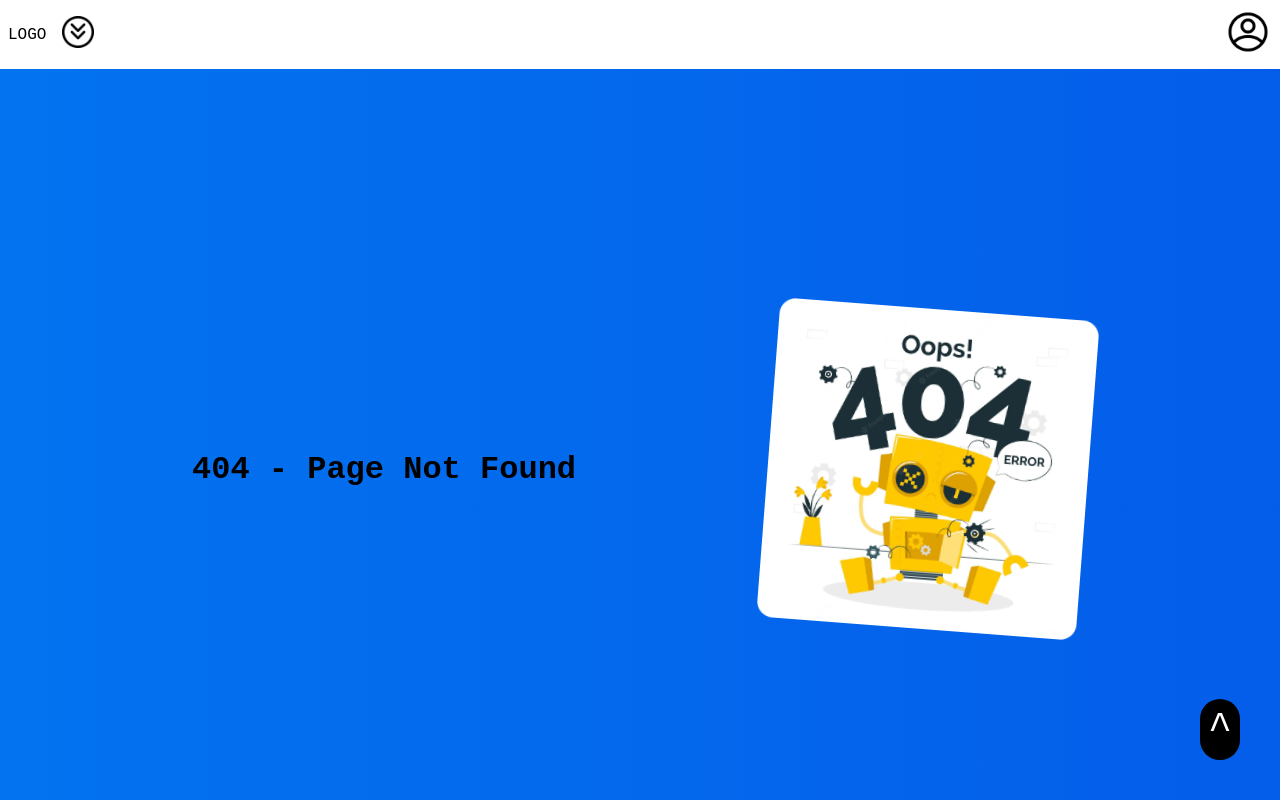
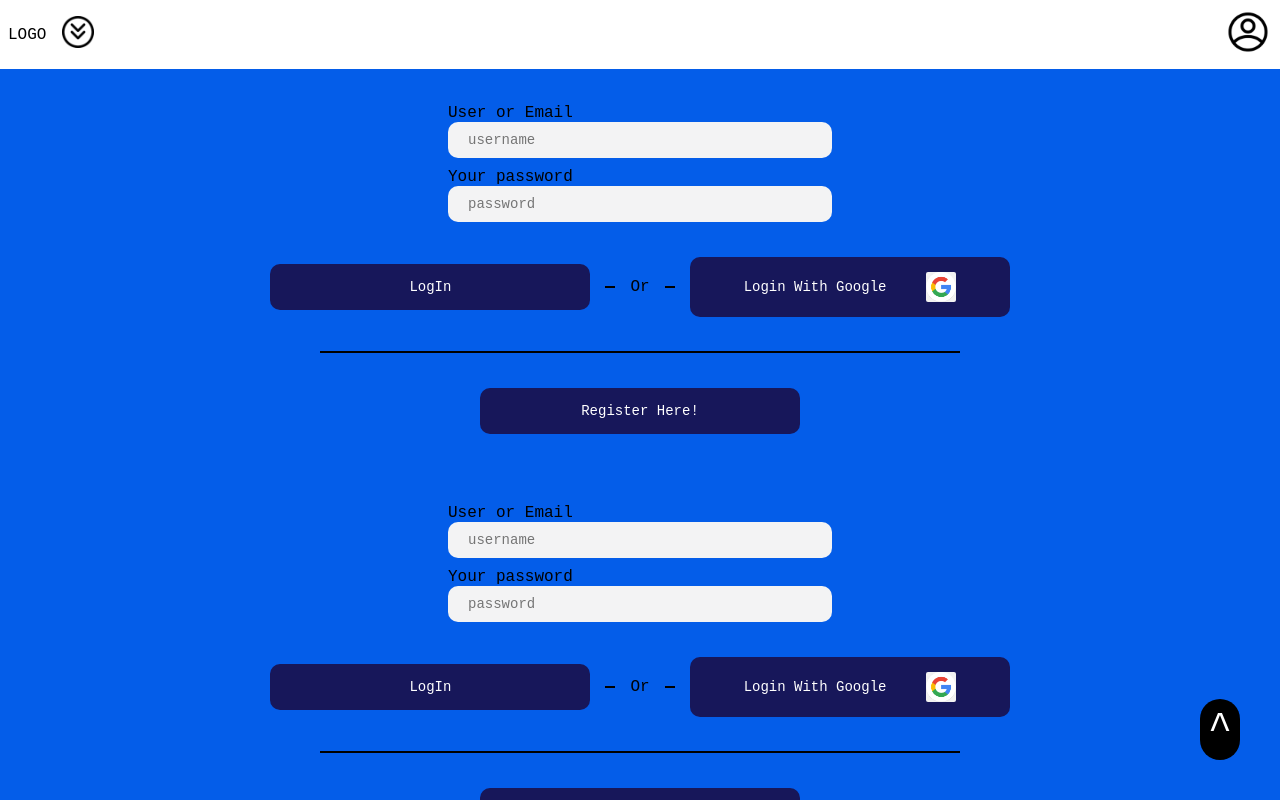
Before and after one commit to EmilioLubo/my-itinerary-two-devs, a React (Create React App) app: page /login in a window 1280 px wide. Before the commit this address had no page. Shown: the top 800 px of the page. Built offline with nearby package versions, Linux system fonts and the light colour scheme.

Commit message:
pagina singin

```diff
--- a/src/App.js
+++ b/src/App.js
@@ -3,15 +3,18 @@ import NotFoundPage from "./pages/NotFoundPage";
 import {Routes, Route} from 'react-router-dom'
 import { Layout } from "./layout/Layout";
 import { Home } from "./pages/Home";
+import Login from "./pages/SingIn";
 
 function App() {
   return (
         <Layout>
           <Routes>
             <Route path="/" element={<Home/>}/>
+            <Route path="/login" element={<Login/>} />
             <Route path="*" element={<NotFoundPage/>}></Route>
           </Routes>
         </Layout>
+
   );
 }
 
--- a/src/index.css
+++ b/src/index.css
@@ -176,3 +176,69 @@ a{
   font-size: 30px;
   font-weight: bold;
 }
+.form-log{
+  width: 100%;
+  height: 50vh;
+  background-color: #045de9;
+}
+.separate{
+  display:flex;
+  align-items: center;
+    width:100%;
+    gap:15px;
+}
+.separate hr{
+  border:none;
+  width: 10px;
+  border-top:2px solid #000;
+}
+.inputs{
+  display:flex;
+  align-self: center;
+  width:30%;
+  gap: 10px;
+}
+.inputs  input{
+  width: 100%;
+  align-self: center;
+  background-color: #f3f3f4;
+  border:none;
+  padding:10px 20px;
+  border-radius: 10px;
+  outline:none;
+  font-size:14px;
+}
+.inputs label input:hover{
+  background-color:#fff;
+  border:solid #000;
+  box-shadow: 2px 2px 5px 5px #17175a;
+
+}
+.btn{
+  width:25%;
+  background-color: #17175a;
+  text-align:center;
+  padding: 15px;
+  font-size:14px;
+  font-weight:500;
+  border:none;
+  color:#fff;
+  border-radius: 10px;
+  cursor: pointer;
+}
+.btn:hover{
+  opacity: 0.75;
+  box-shadow: 0 0 10px #17175a;
+}
+hr{
+  width: 50%;
+  border: none;
+  border-top:2px solid #000;
+}
+
+.google{
+  width:30px;
+  height:30px;
+  background-color: white;
+  border-radius: 2px;
+}
--- a/src/index.js
+++ b/src/index.js
@@ -10,7 +10,7 @@ const root = ReactDOM.createRoot(document.getElementById('root'));
 root.render(
     <BrowserRouter>
       <AutoToTop>
-        <App />
+        <App/>
       </AutoToTop>
     </BrowserRouter>
 );
--- a/src/layout/Layout.jsx
+++ b/src/layout/Layout.jsx
@@ -2,11 +2,13 @@ import React from 'react'
 import { NavBar } from '../components/NavBar'
 import Footer from '../components/Footer'
 import ScrollToTop from '../components/ScrollToTop'
+import Login from '../pages/SingIn'
 
 export const Layout = ({children}) => {
   return (
     <div>
         <NavBar/>
+        <Login/>
         {children}
         <ScrollToTop/>
         <Footer/>
--- /dev/null
+++ b/src/pages/SingIn.jsx
@@ -0,0 +1,49 @@
+import React,{useState} from 'react'
+
+
+export default function Login() {
+    let [username,setUser] = useState([])
+    let [password,setPass] = useState([])
+
+    let submit = ()=>{
+
+        localStorage.setItem('user',JSON.stringify(dato))
+    }
+
+    let dato = [{username},{password}]
+
+    let user =(e)=>{
+        // eslint-disable-next-line
+        let valor = e.target.value
+        valor = setUser(valor)
+    }
+    let pass =(e)=>{
+        // eslint-disable-next-line
+        let valor = e.target.value
+        valor=setPass(valor)
+    }
+
+    return (
+    <form onSubmit={submit} className='form-log flex f-column align-center j-evenly '>
+    <div className='inputs j-center f-column '>
+        <label>
+        <legend>User or Email</legend>
+        <input placeholder='username'  onChange={user} required/>
+    </label>
+    <label>
+        <legend>Your password</legend>
+        <input  placeholder='password'  type='password' onChange={pass} required/>
+    </label>
+    </div>
+    <div className='flex separate j-center'>
+        <button className='btn' onChange={submit} >LogIn</button>
+        <hr></hr>
+        <p>Or</p>
+        <hr/>
+    <div className='btn flex j-evenly align-center'>Login With Google <img className='google ' src='/img/png-clipart-google-search-google-account-google-s-google-play-google-company-text.png'/> </div>
+    </div>
+    <hr/>
+    <div className='btn'>Register Here!</div>
+    </form>
+    )
+}
```
Also changed, not shown: public/img/png-clipart-google-search-google-account-google-s-google-play-google-company-text.png (added).
